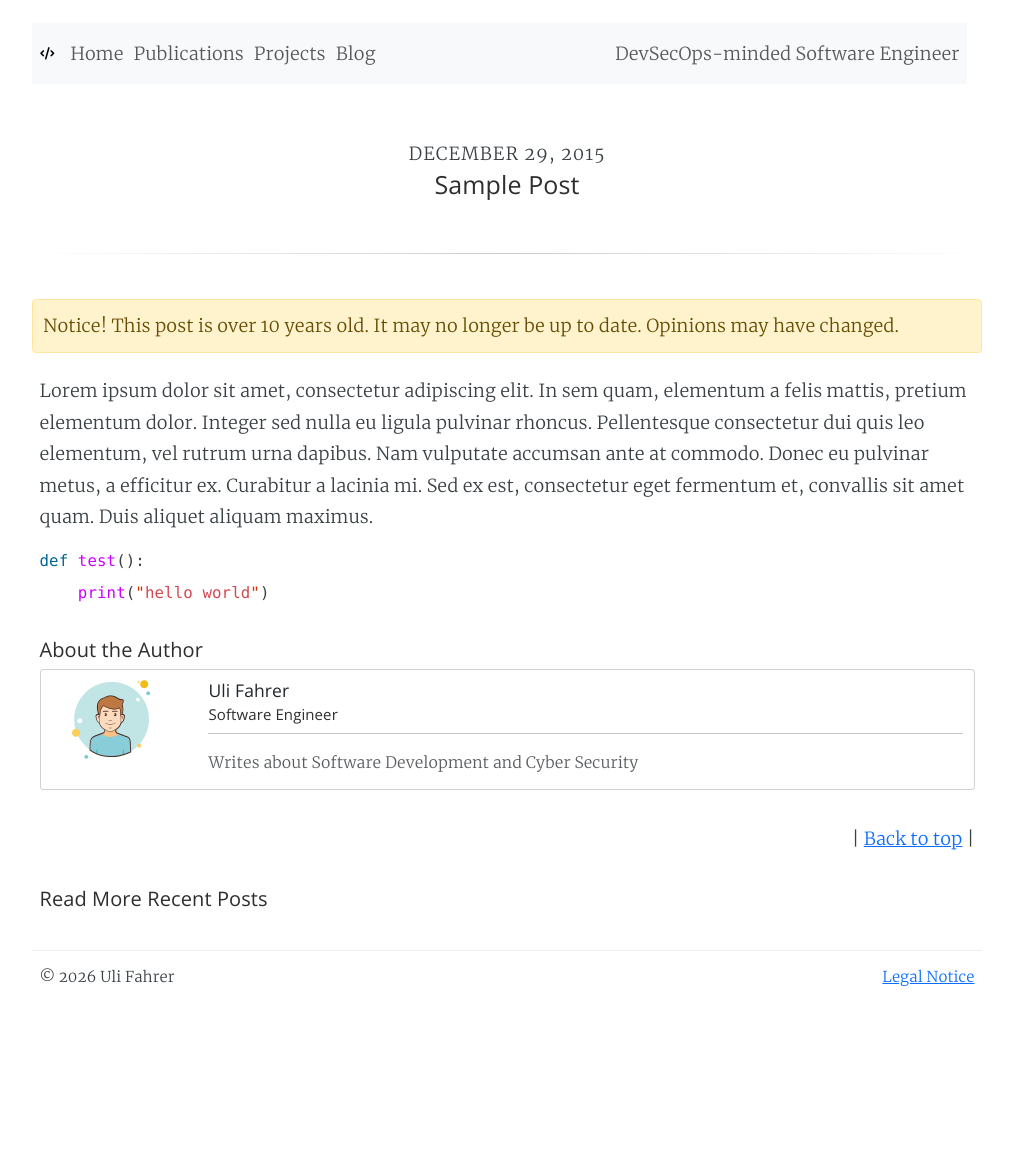
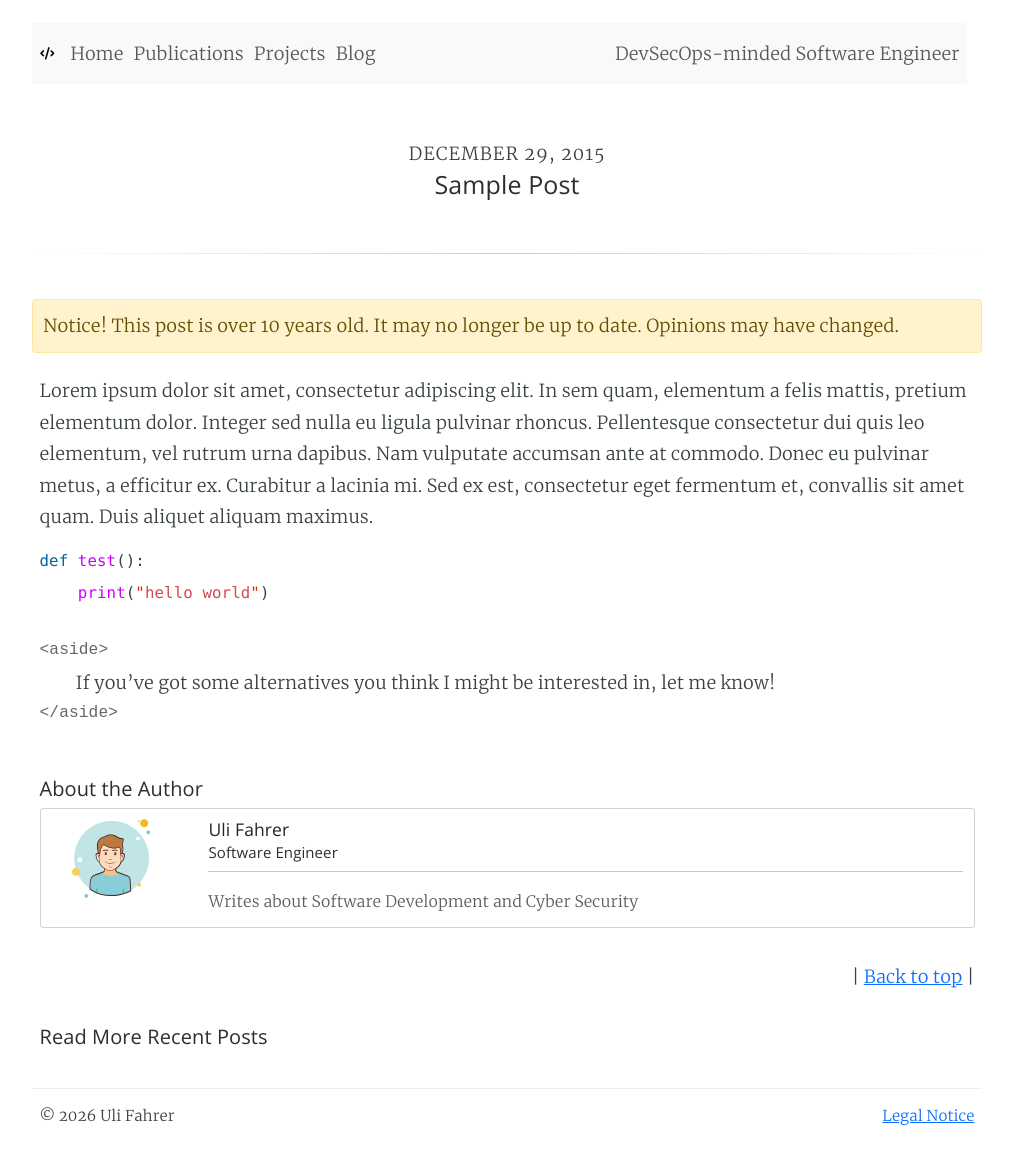
Before and after one commit to Tooa/tooa.github.io, a Jekyll site: the page built from _posts/2015-12-29-Universal-Dependency-Parser.md, in a window 1280 px wide. Shown: the whole page, without its empty margins (133-1146 px from the left). Built offline with Jekyll 4.4.1, drawn with Linux system fonts in a browser that asks for light colours; before the commit the page ends 1033 px from its top, so only the background shows below that.

Commit message:
feat: add html like callouts for blog

````diff
--- a/_posts/2015-12-29-Universal-Dependency-Parser.md
+++ b/_posts/2015-12-29-Universal-Dependency-Parser.md
@@ -14,3 +14,6 @@ Lorem ipsum dolor sit amet, consectetur adipiscing elit. In sem quam, elementum
 def test():
     print("hello world")
 ```
+
+> If you've got some alternatives you think I might be interested in, let me know!
+{: .callout .callout-aside}
--- a/css/style.css
+++ b/css/style.css
@@ -272,3 +272,36 @@ footer > .row { border-top: 1px solid #eee; }
     margin: 20px 0;
     padding:30px;
 }
+
+blockquote.callout {
+    margin: 1.5em 0;
+    padding: 0;
+    border: none;
+    border-left: none;
+    font-style: normal;
+}
+
+blockquote.callout p {
+    margin: 0;
+    padding-left: 2em;
+}
+
+blockquote.callout::before,
+blockquote.callout::after {
+    display: block;
+    font-family: monospace;
+    font-size: 0.9em;
+    color: #666;
+}
+
+blockquote.callout-aside::before { content: "<aside>"; }
+blockquote.callout-aside::after { content: "</aside>"; }
+
+blockquote.callout-tip::before { content: "<tip>"; }
+blockquote.callout-tip::after { content: "</tip>"; }
+
+blockquote.callout-tease::before { content: "<tease>"; }
+blockquote.callout-tease::after { content: "</tease>"; }
+
+blockquote.callout-fact::before { content: "<fact>"; }
+blockquote.callout-fact::after { content: "</fact>"; }
````
Also changed, not shown: README.md.
